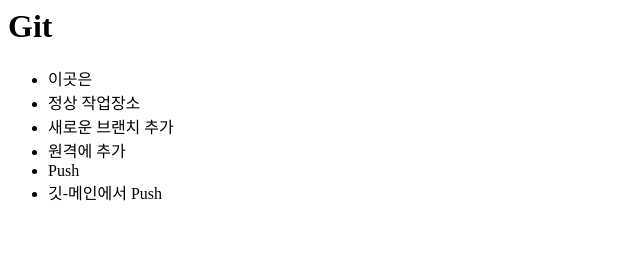
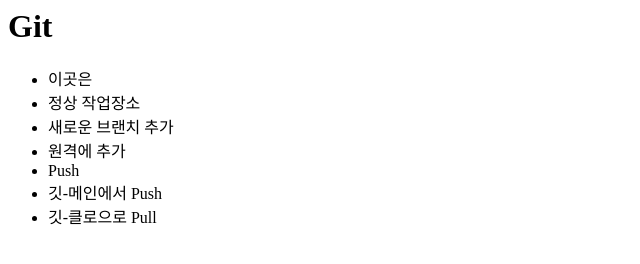
Before and after one commit to zzzmini/git-exam, a plain HTML site: page index.html in a window 1280 px wide. Shown: the whole page, without its empty margins (0-640 px from the left). Drawn offline with Linux system fonts and the light colour scheme.

Commit message:
#clone - 클론에서 Pull

```diff
--- a/index.html
+++ b/index.html
@@ -13,6 +13,7 @@
       <li>원격에 추가</li>
       <li>Push</li>
       <li>깃-메인에서 Push</li>
+      <li>깃-클로으로 Pull</li>
     </ul>
   </body>
 </html>
```
